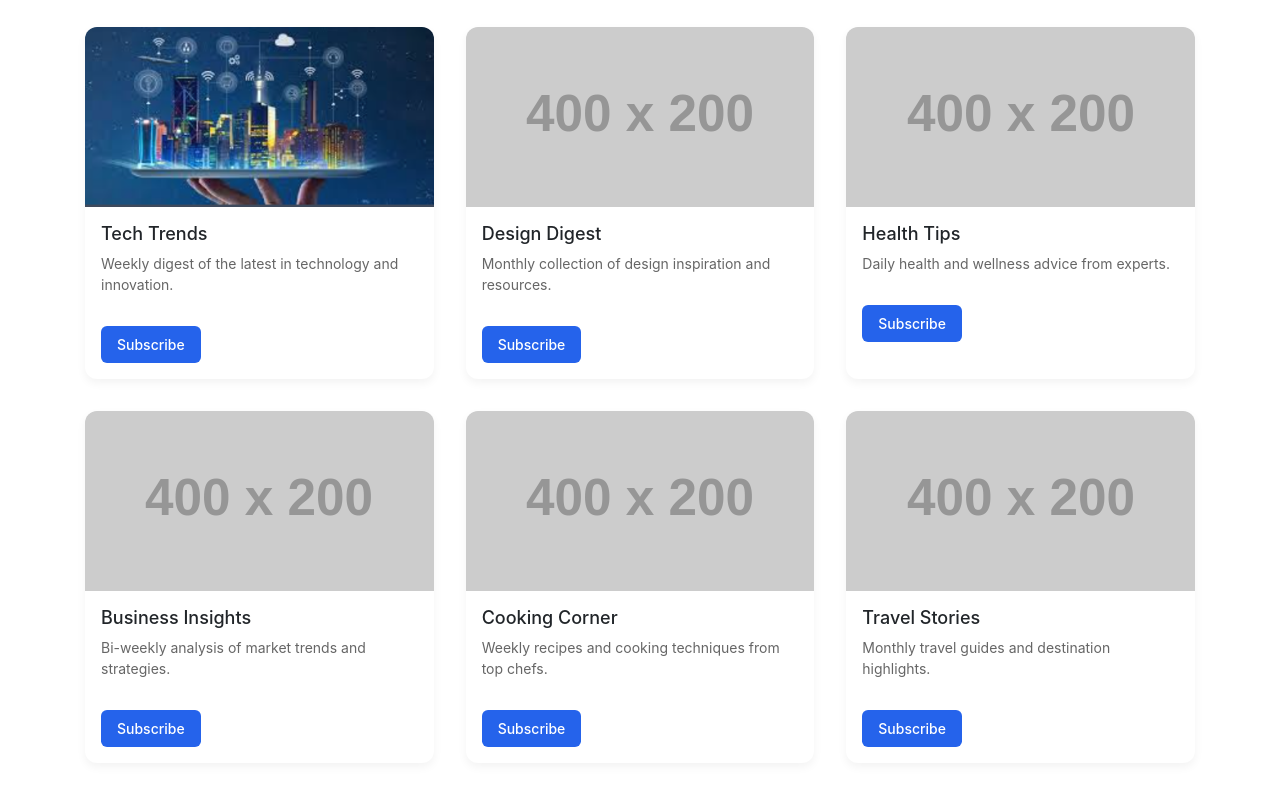
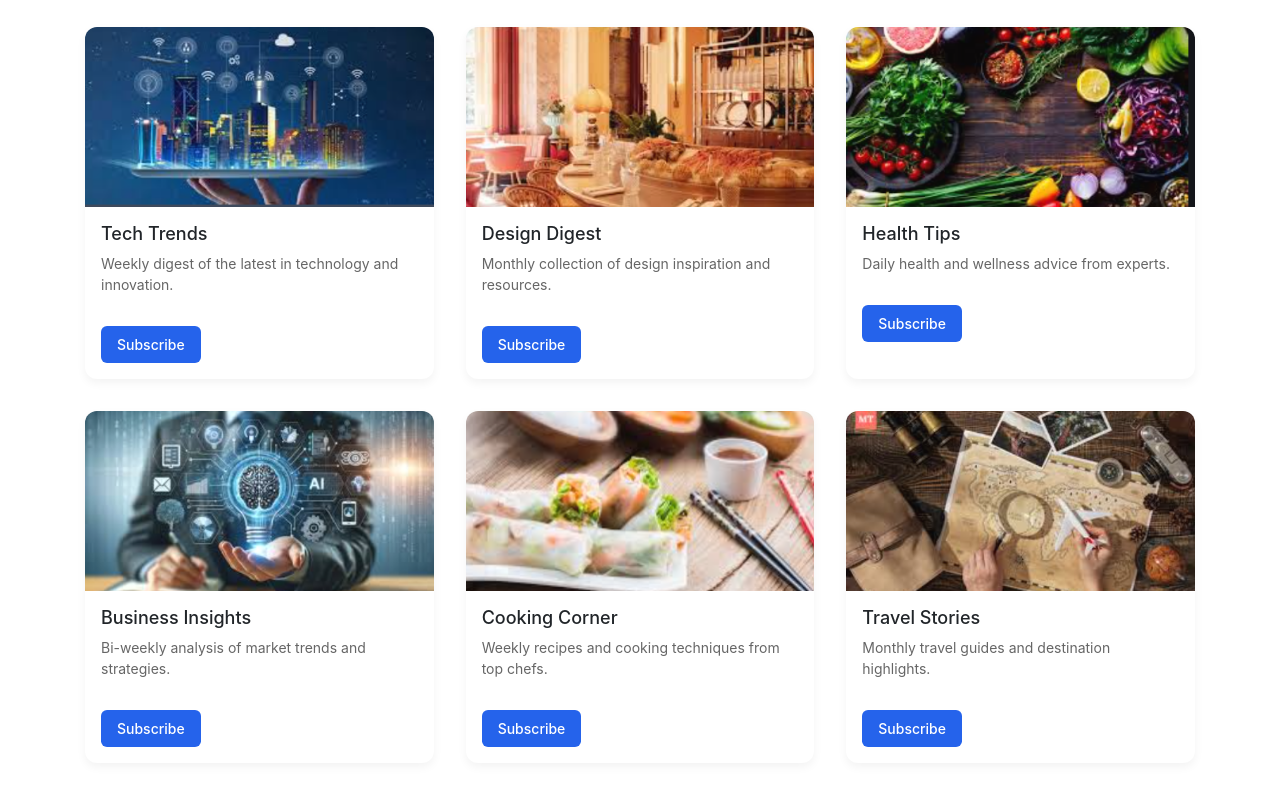
Before and after one commit to OjasMittal-repo/web, a plain HTML site: page app/index.html in a window 1280 px wide. Shown: the part 529-1314 px from the top of the page. Drawn offline with nearby package versions, Linux system fonts and the light colour scheme; placeholder pictures from the web are drawn by us; a script that the page names is missing.

Commit message:
Refactor code structure for improved readability and maintainability

```diff
--- a/app/index.html
+++ b/app/index.html
@@ -85,7 +85,7 @@
 
         <div class="newsletter-card">
             <div class="newsletter-image">
-                <img src="https://via.placeholder.com/400x200?text=Design+Digest" alt="Design Digest Newsletter">
+                <img src="images/Design Digest.png" alt="Design Digest Newsletter">
             </div>
             <div class="newsletter-info">
                 <h3>Design Digest</h3>
@@ -96,7 +96,7 @@
 
         <div class="newsletter-card">
             <div class="newsletter-image">
-                <img src="https://via.placeholder.com/400x200?text=Health+Tips" alt="Health Tips Newsletter">
+                <img src="images/health tips.png" alt="Health Tips Newsletter">
             </div>
             <div class="newsletter-info">
                 <h3>Health Tips</h3>
@@ -107,7 +107,7 @@
 
         <div class="newsletter-card">
             <div class="newsletter-image">
-                <img src="https://via.placeholder.com/400x200?text=Business+Insights" alt="Business Insights Newsletter">
+                <img src="images/Business insights.png" alt="Business Insights Newsletter">
             </div>
             <div class="newsletter-info">
                 <h3>Business Insights</h3>
@@ -118,7 +118,7 @@
 
         <div class="newsletter-card">
             <div class="newsletter-image">
-                <img src="https://via.placeholder.com/400x200?text=Cooking+Corner" alt="Cooking Corner Newsletter">
+                <img src="images/Cooking Corner.png" alt="Cooking Corner Newsletter">
             </div>
             <div class="newsletter-info">
                 <h3>Cooking Corner</h3>
@@ -129,7 +129,7 @@
 
         <div class="newsletter-card">
             <div class="newsletter-image">
-                <img src="https://via.placeholder.com/400x200?text=Travel+Stories" alt="Travel Stories Newsletter">
+                <img src="images/Travel Stories.png" alt="Travel Stories Newsletter">
             </div>
             <div class="newsletter-info">
                 <h3>Travel Stories</h3>
```
Also changed, not shown: app/images/Business insights.png (added), app/images/Cooking Corner.png (added), app/images/Design Digest.png (added), app/images/Travel Stories.png (added), app/images/health tips.png (added).
